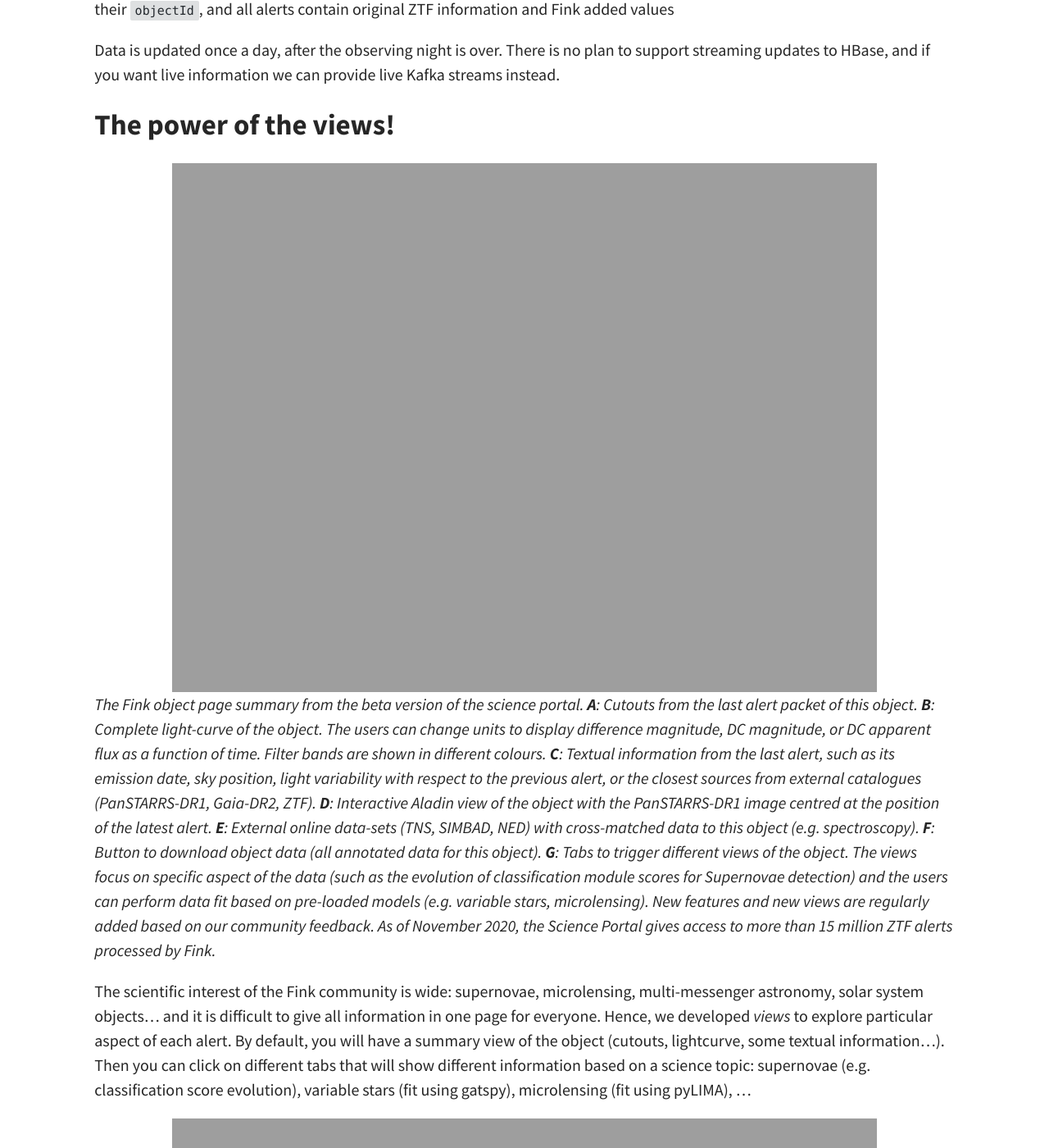
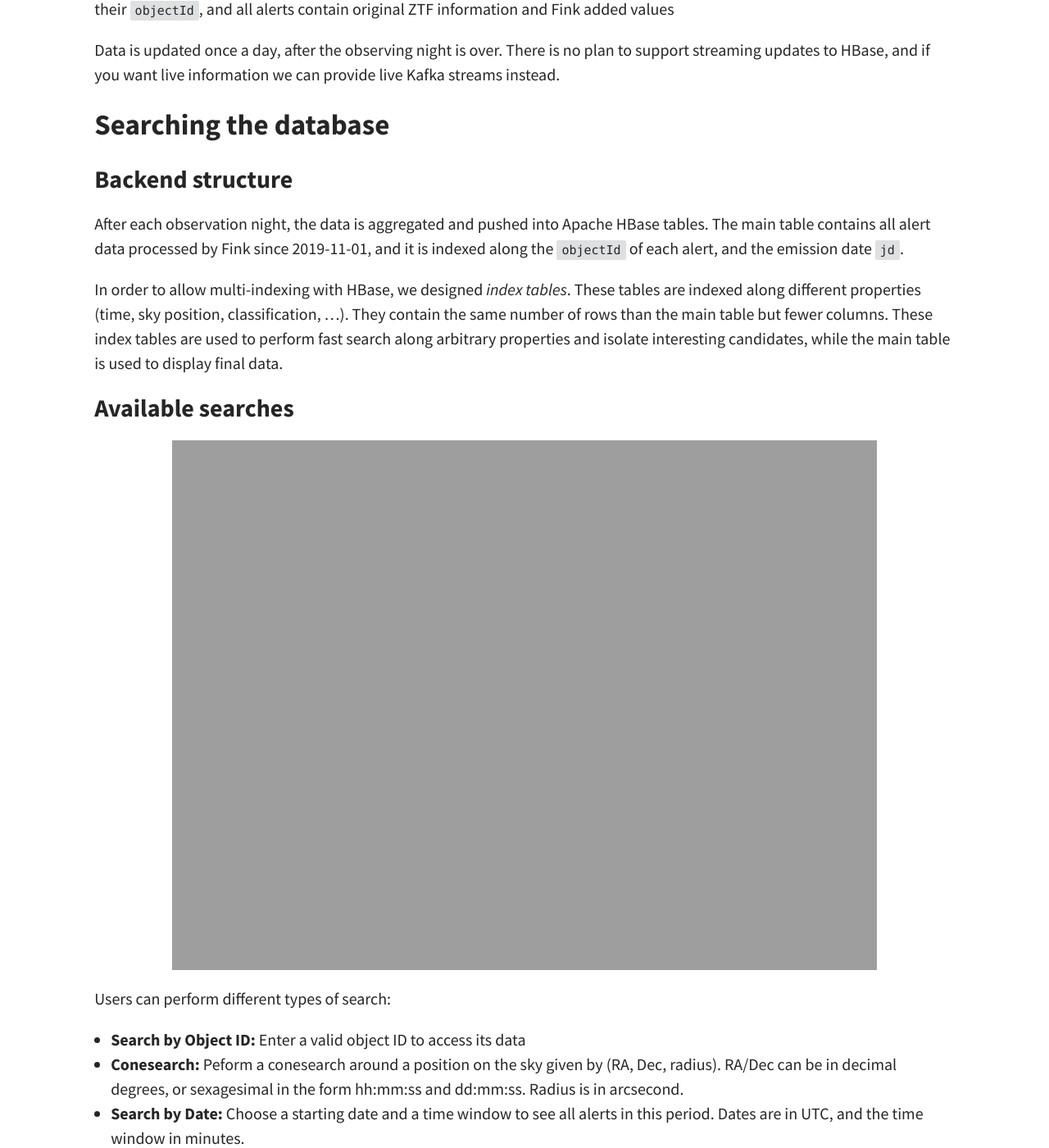
Before and after one commit to astrolabsoftware/fink-website, a Jekyll site: the page built from _posts/2020-11-11-science-portal.md, in a window 1280 px wide and 1400 px high, scrolled down 1312 px. Shown: the whole window at 82% size. Built offline with Jekyll 4.4.1, drawn with Linux system fonts in a browser that asks for light colours; some of the changed text lies outside the part shown.

Commit message:
Add the explorer view

```diff
--- a/_posts/2020-11-11-science-portal.md
+++ b/_posts/2020-11-11-science-portal.md
@@ -19,6 +19,27 @@ _The backend is using Apache HBase, a distributed non-relational database. The f
 We pushed ZTF public alert data from 01 November 2019 to now. For the first year of Fink operation (2019-11 to 2020-11), this represents more than 50 million alerts collected (>2 TB), and about 20 million processed (>700 GB). Alerts are aggregated by their `objectId`, and all alerts contain original ZTF information and Fink added values
 
 Data is updated once a day, after the observing night is over. There is no plan to support streaming updates to HBase, and if you want live information we can provide live Kafka streams instead.
+
+## Searching the database
+
+### Backend structure
+
+After each observation night, the data is aggregated and pushed into Apache HBase tables. The main table contains all alert data processed by Fink since 2019-11-01, and it is indexed along the `objectId` of each alert, and the emission date `jd`.
+
+In order to allow multi-indexing with HBase, we designed _index tables_. These tables are indexed along different properties (time, sky position, classification, ...). They contain the same number of rows than the main table but fewer columns. These index tables are used to perform fast search along arbitrary properties and isolate interesting candidates, while the main table is used to display final data.
+
+### Available searches
+
+<img src="{{site.url}}/assets/img/science-portal-explorer.png" width="100%" height="100%" style="display: block; margin: auto;" />
+
+Users can perform different types of search:
+
+* **Search by Object ID:** Enter a valid object ID to access its data
+* **Conesearch:** Peform a conesearch around a position on the sky given by (RA, Dec, radius). RA/Dec can be in decimal degrees, or sexagesimal in the form hh:mm:ss and dd:mm:ss. Radius is in arcsecond.
+* **Search by Date:** Choose a starting date and a time window to see all alerts in this period. Dates are in UTC, and the time window in minutes.
+* **Get latest 100 alerts by class:** Choose a class of interest using the dropdown menu to see the 100 latest alerts processed by Fink.
+
+For now, users cannot combine searches, but we are working hard to allow it. Stay tuned!
 
 ## The power of the views!
 
```
Also changed, not shown: other parts of _posts/2020-11-11-science-portal.md (+1 -11 lines), 1 other file.
